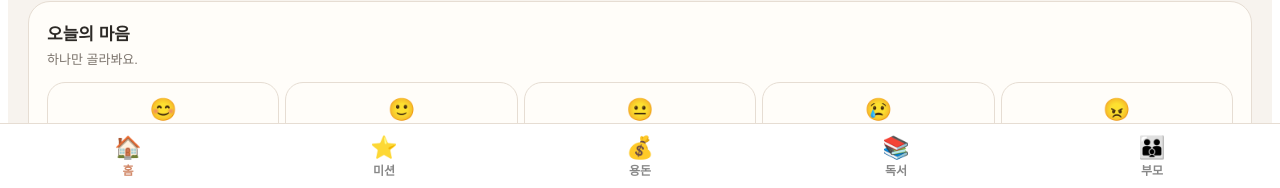
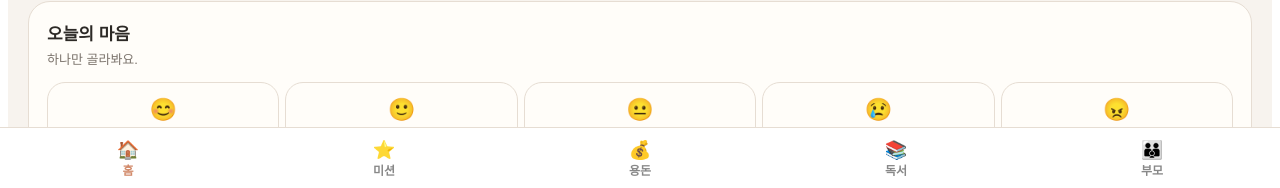
Before and after one commit to thegod1218/daily-kids, a React (Vite) app: page /child/home in a window 1280 px wide. Shown: the part 611-799 px from the top of the page. Built offline with nearby package versions, Linux system fonts and the light colour scheme.

Commit message:
Update HomePage.jsx

```diff
--- a/src/pages/child/HomePage.jsx
+++ b/src/pages/child/HomePage.jsx
@@ -185,7 +185,7 @@ export default function HomePage() {
         {tabs.map(t => (
           <button key={t.to} onClick={() => nav(t.to)}
             style={{ textAlign: 'center', fontSize: 12, fontWeight: 700, cursor: 'pointer', background: 'none', border: 'none', color: path === t.to ? '#D28A6A' : '#888', fontFamily: 'inherit' }}>
-            <div style={{ fontSize: 22 }}>{t.icon}</div>
+            <div style={{ fontSize: 18 }}>{t.icon}</div>
             <span>{t.label}</span>
           </button>
         ))}
```
